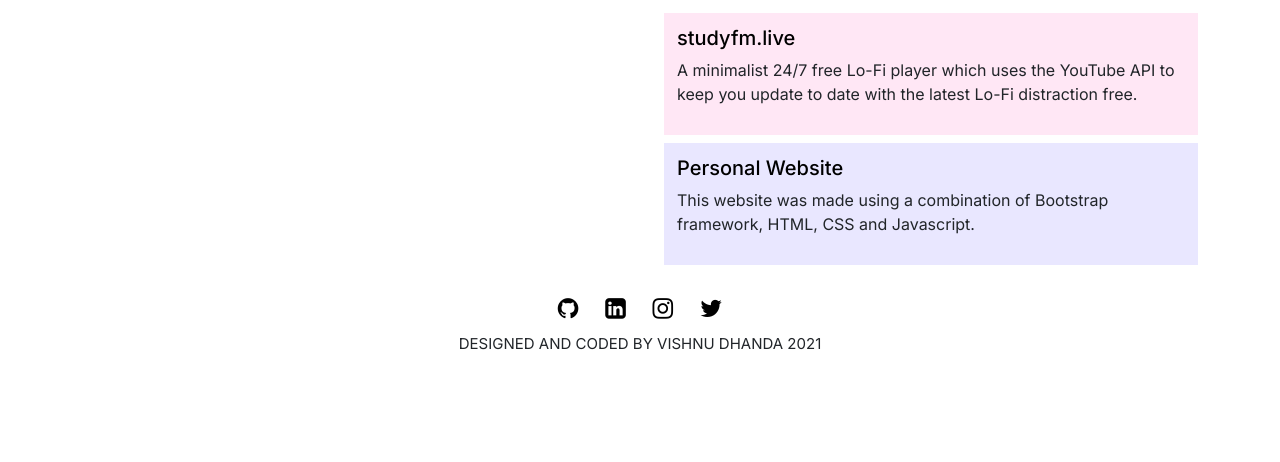
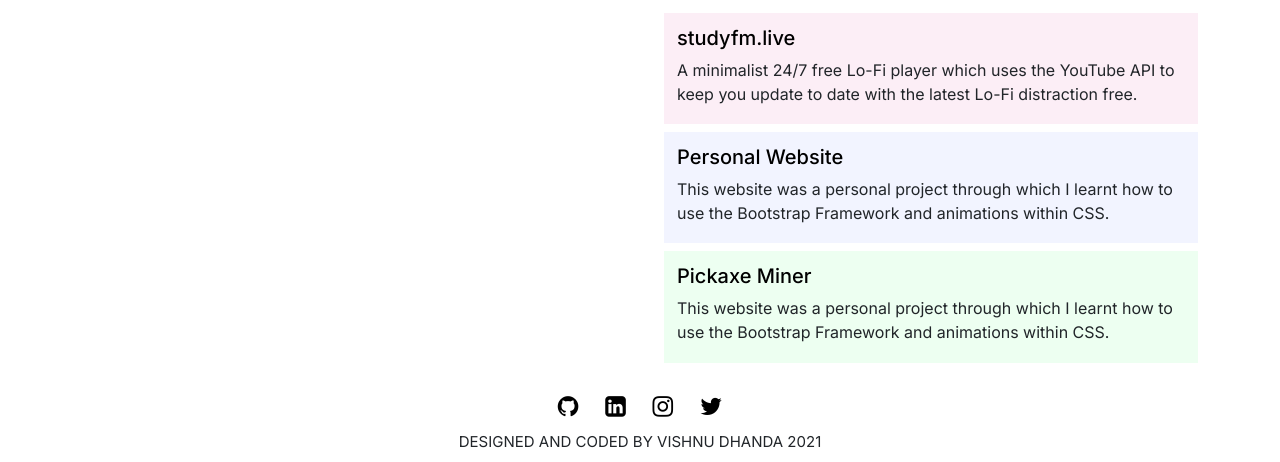
Before and after one commit to Vishnu-Dhanda/Old-Personal-Website, a plain HTML site: page index.html in a window 1280 px wide. Shown: the part 713-1175 px from the top of the page. Before the commit the page ends 1077 px from the top, so only its background shows below. Drawn offline with nearby package versions, Linux system fonts and the light colour scheme; a script that the page names is missing.

Commit message:
a couple of updates to the projects section

```diff
--- a/css/stylesheet.css
+++ b/css/stylesheet.css
@@ -231,15 +231,23 @@ hr{
 }
 .project-box-1{
     padding: 13px;
-    padding-bottom: -4px;
-    background: rgb(255, 231, 245);
+    padding-bottom: 2.3px;
+    background: rgb(252, 238, 246);
     background-clip: padding-box;
   }
 
 .project-box-2{
     margin-top: 8px;
     padding: 13px;
-    padding-bottom: -4px;
-    background: rgb(233, 231, 255);
+    padding-bottom: 2.3px;
+    background: rgb(242, 244, 255);
     background-clip: padding-box;
   }
+
+.project-box-3{
+    margin-top: 8px;
+    padding: 13px;
+    padding-bottom: 2.3px;
+    background: rgb(237, 255, 241);
+    background-clip: padding-box;
+  }
--- a/index.html
+++ b/index.html
@@ -100,8 +100,12 @@
             <p>A minimalist 24/7 free Lo-Fi player which uses the YouTube API to keep you update to date with the latest Lo-Fi distraction free.</p>
           </div>
           <div class="project-box-2">
-            <h5><a href="https://www.studyfm.live/">Personal Website</a></h2>
-            <p>This website was made using a combination of Bootstrap framework, HTML, CSS and Javascript. </p>
+            <h5><a href="https://github.com/Vishnu-Dhanda/Personal-Website">Personal Website</a></h2>
+            <p>This website was a personal project through which I learnt how to use the Bootstrap Framework and animations within CSS.</p>
+          </div>
+          <div class="project-box-3">
+            <h5><a href="https://www.studyfm.live/">Pickaxe Miner</a></h2>
+            <p>This website was a personal project through which I learnt how to use the Bootstrap Framework and animations within CSS.</p>
           </div>
 
         </div>
```
